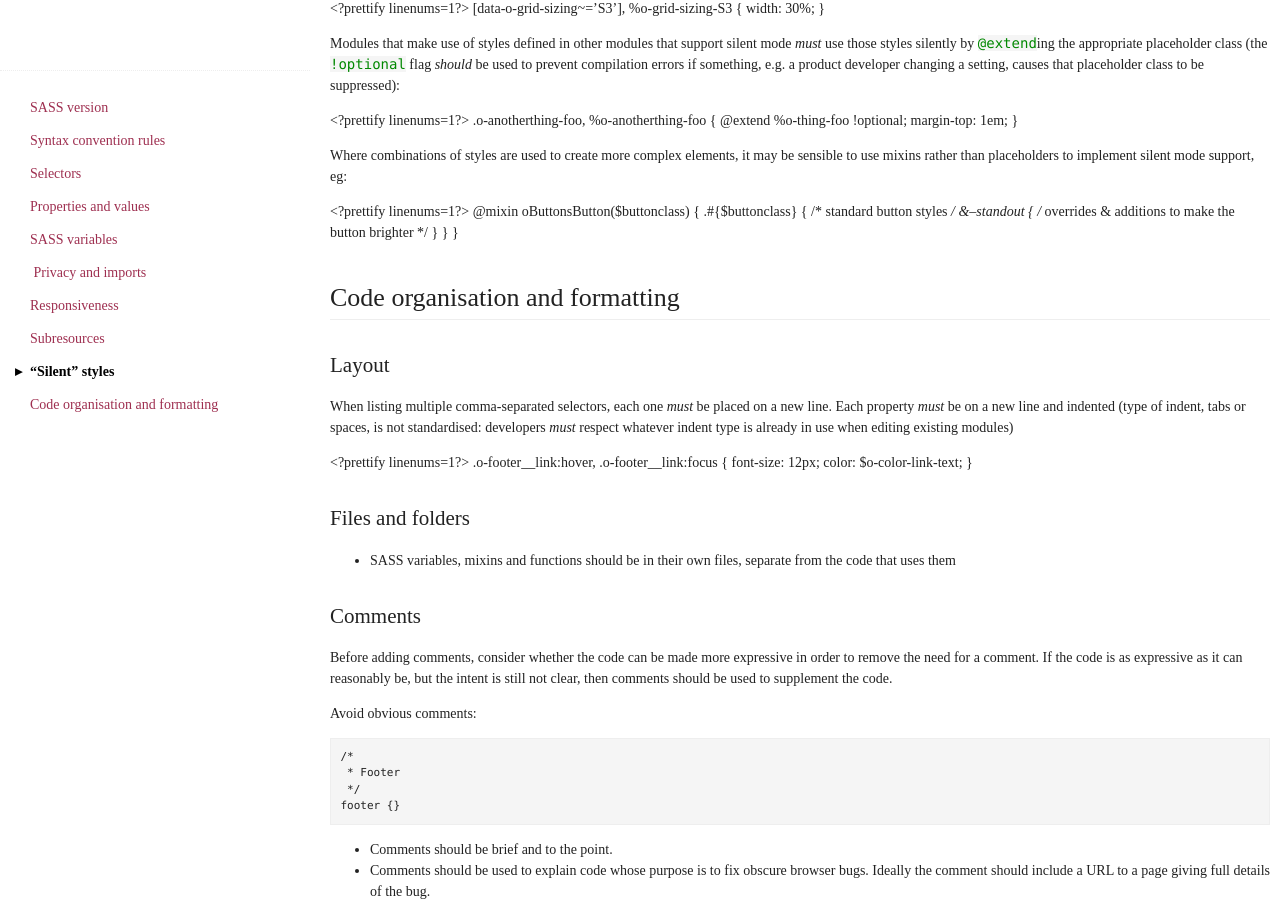
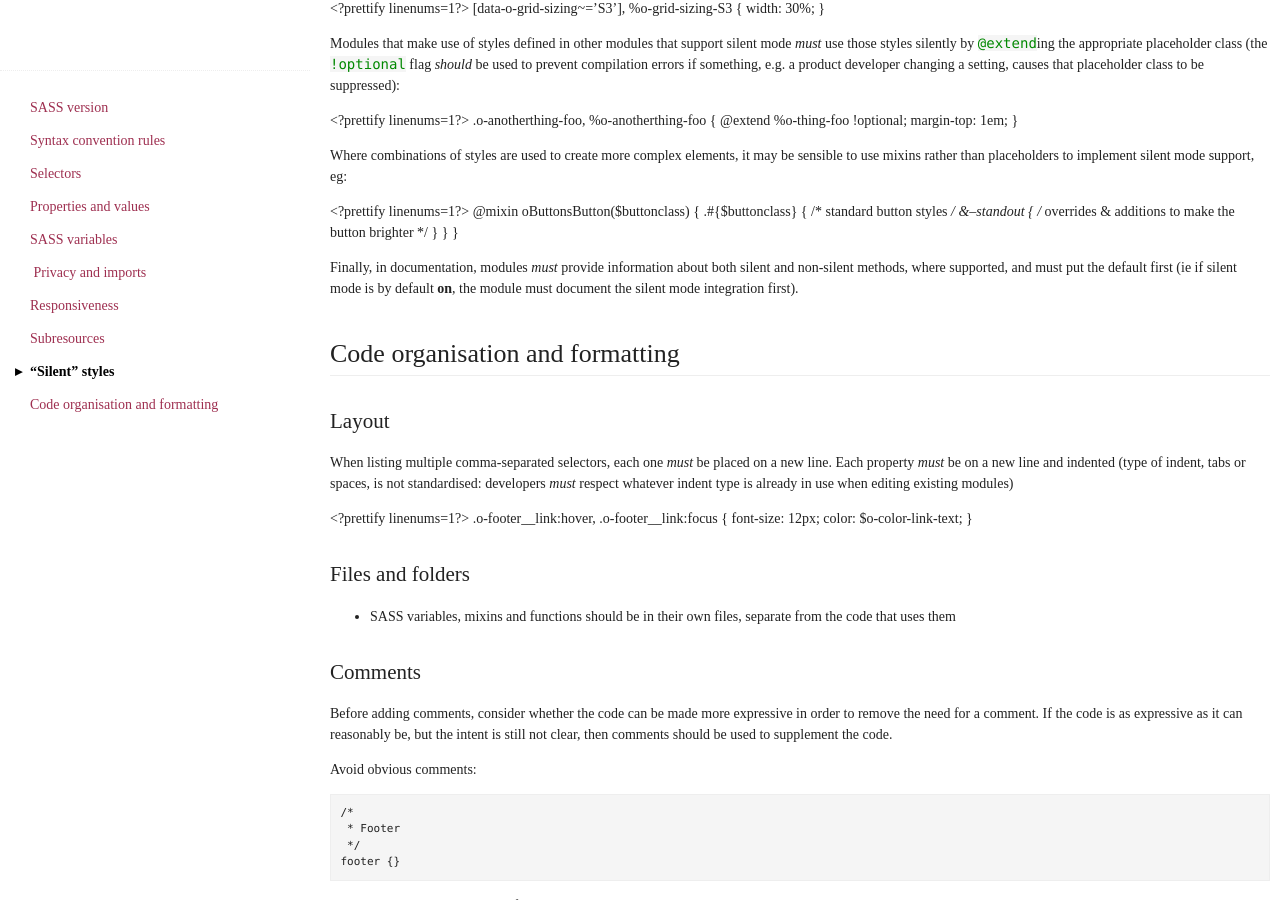
Before and after one commit to Financial-Times/ft-origami, a Jekyll site: the page built from docs/syntax/scss.md, in a window 1280 px wide and 900 px high, scrolled down 5416 px. Built offline with Jekyll 4.4.1, drawn with Linux system fonts in a browser that asks for light colours; some web fonts are replaced; comment, search, counter and statistics services are not loaded.

Commit message:
Silent mode doucmentation order

```diff
--- a/docs/syntax/scss.md
+++ b/docs/syntax/scss.md
@@ -278,6 +278,8 @@ Where combinations of styles are used to create more complex elements, it may be
         }
     }
 
+Finally, in documentation, modules *must* provide information about both silent and non-silent methods, where supported, and must put the default first (ie if silent mode is by default **on**, the module must document the silent mode integration first).
+
 
 ## Code organisation and formatting
 
```
